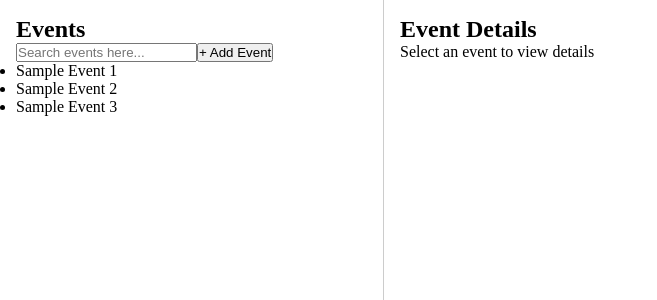
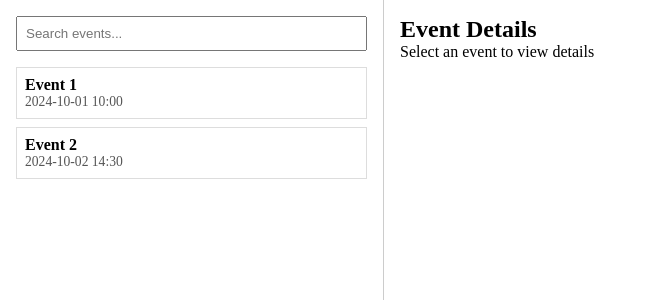
Before and after one commit to veenz-z/react-event-logger, a React (Vite) app in the folder Desktop/Web/react-event-logger/: page / in a window 1280 px wide. Shown: the top 300 px of the page, without its empty margins (0-657 px from the left). Built offline with nearby package versions, Linux system fonts and the light colour scheme.

Commit message:
Add sidebar UI with search bar and event list structure

```diff
--- /dev/null
+++ b/Desktop/Web/react-event-logger/src/components/EventList.jsx
@@ -0,0 +1,17 @@
+function EventList() {
+    return (
+        <ul className="event-list">
+            <li className="event-item">
+                <div className="event-title">Event 1</div>
+                <div className="event-date">2024-10-01 10:00</div>
+            </li>
+
+            <li className="event-item">
+                <div className="event-title">Event 2</div>
+                <div className="event-date">2024-10-02 14:30</div>
+            </li>
+        </ul>
+    );
+}
+
+export default EventList;
--- /dev/null
+++ b/Desktop/Web/react-event-logger/src/components/SearchBar.jsx
@@ -0,0 +1,11 @@
+function SearchBar() {
+    return (
+        <input
+            type="text"
+            placeholder="Search events..."
+            className="search-bar"
+        />
+    );
+}
+
+export default SearchBar;
--- a/Desktop/Web/react-event-logger/src/components/Sidebar.jsx
+++ b/Desktop/Web/react-event-logger/src/components/Sidebar.jsx
@@ -1,25 +1,13 @@
+import SearchBar from "./SearchBar";
+import EventList from "./EventList";
+
 function Sidebar() {
     return (
-        <aside className="sidebar">
-
-            <h2 className="sidebar-header">Events</h2>
-
-            <input
-            type = "text"
-            placeholder = "Search events here..."
-            className="search-input"
-            />
-
-            <button className="add-event-btn">+ Add Event</button>
-
-            <ul className="event-list">
-                <li className="event-item">Sample Event 1</li>
-                <li className="event-item">Sample Event 2</li>
-                <li className="event-item">Sample Event 3</li>
-            </ul>
-
-        </aside>
-    )
+        <div className="sidebar">
+            <SearchBar />
+            <EventList />
+        </div>
+    );
 }
 
 export default Sidebar;
--- a/Desktop/Web/react-event-logger/src/index.css
+++ b/Desktop/Web/react-event-logger/src/index.css
@@ -19,3 +19,29 @@
     width: 70%;
     padding: 16px;
 }
+
+.search-bar {
+    width: 100%;
+    padding: 8px;
+    margin-bottom: 16px;
+}
+
+.event-list {
+    list-style: none;
+}
+
+.event-item {
+    padding: 8px;
+    margin-bottom: 8px;
+    border: 1px solid #ddd;
+    cursor: pointer;
+}
+
+.event-title {
+    font-weight: bold;
+}
+
+.event-date {
+    font-size: 0.85rem;
+    color: #555;
+}
```
